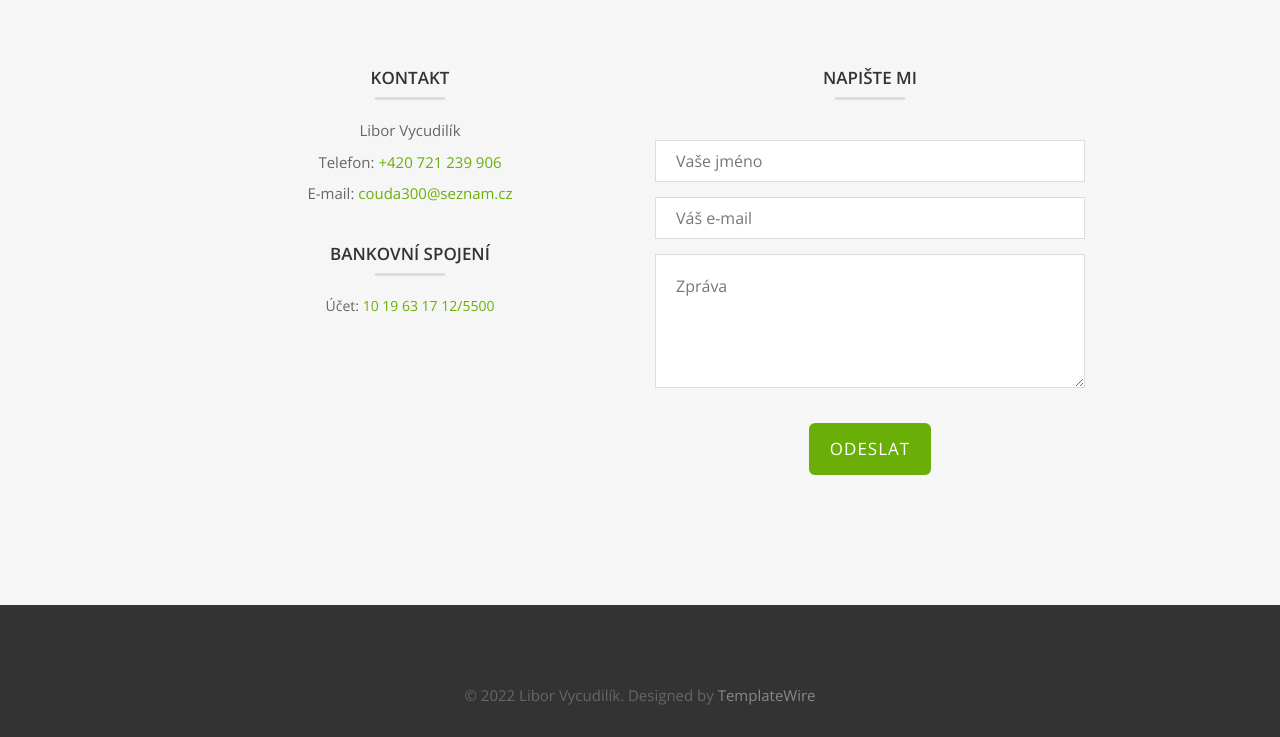
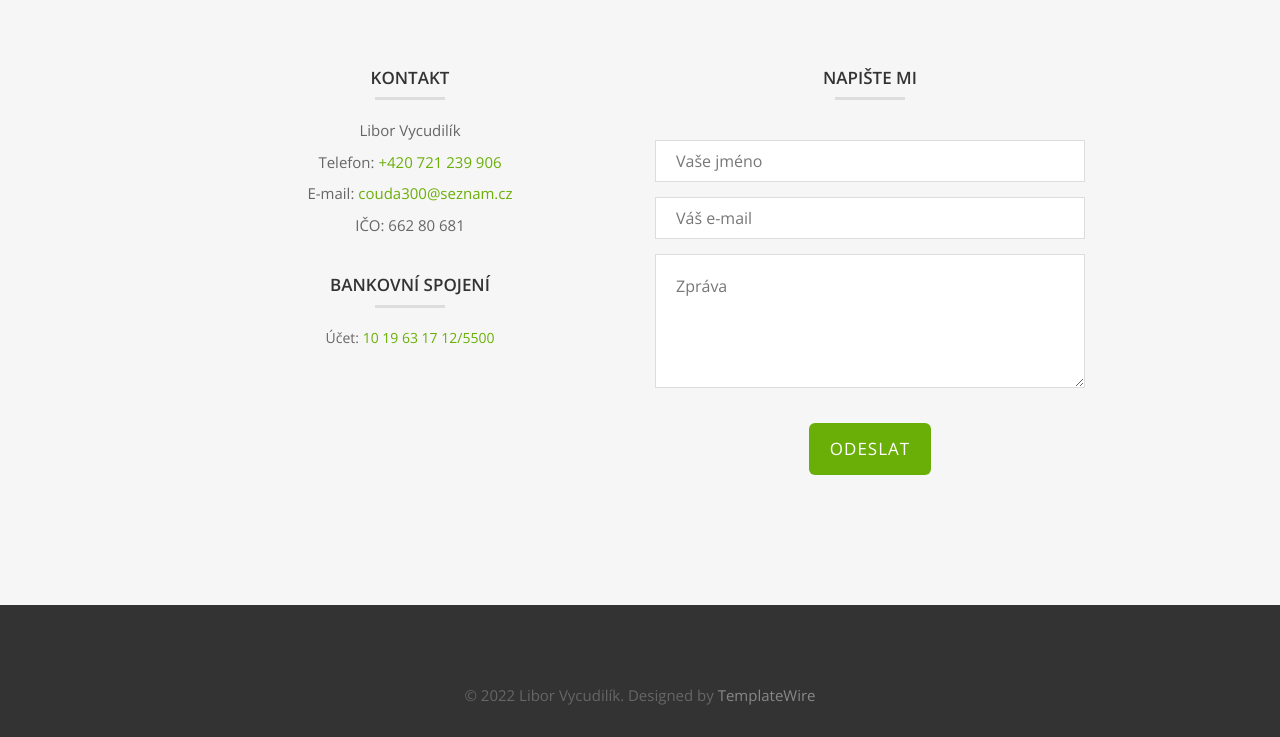
Before and after one commit to slaha/vycudilik.cz, a plain HTML site: page index.html in a window 1280 px wide. Shown: the part 5750-6487 px from the top of the page. Drawn offline with nearby package versions, Linux system fonts and the light colour scheme.

Commit message:
Přidáno IČO

```diff
--- a/index.html
+++ b/index.html
@@ -367,6 +367,7 @@
           <p>Libor Vycudilík</p>
           <p>Telefon: <a href="tel:+420721239906">+420 721 239 906</a></p>
           <p>E-mail: <a href="mailto:couda300@seznam.cz">couda300@seznam.cz</a></p>
+          <p>IČO: 662&nbsp;80&nbsp;681</p>
         </div>
 
         <h3>Bankovní spojení</h3>
```
